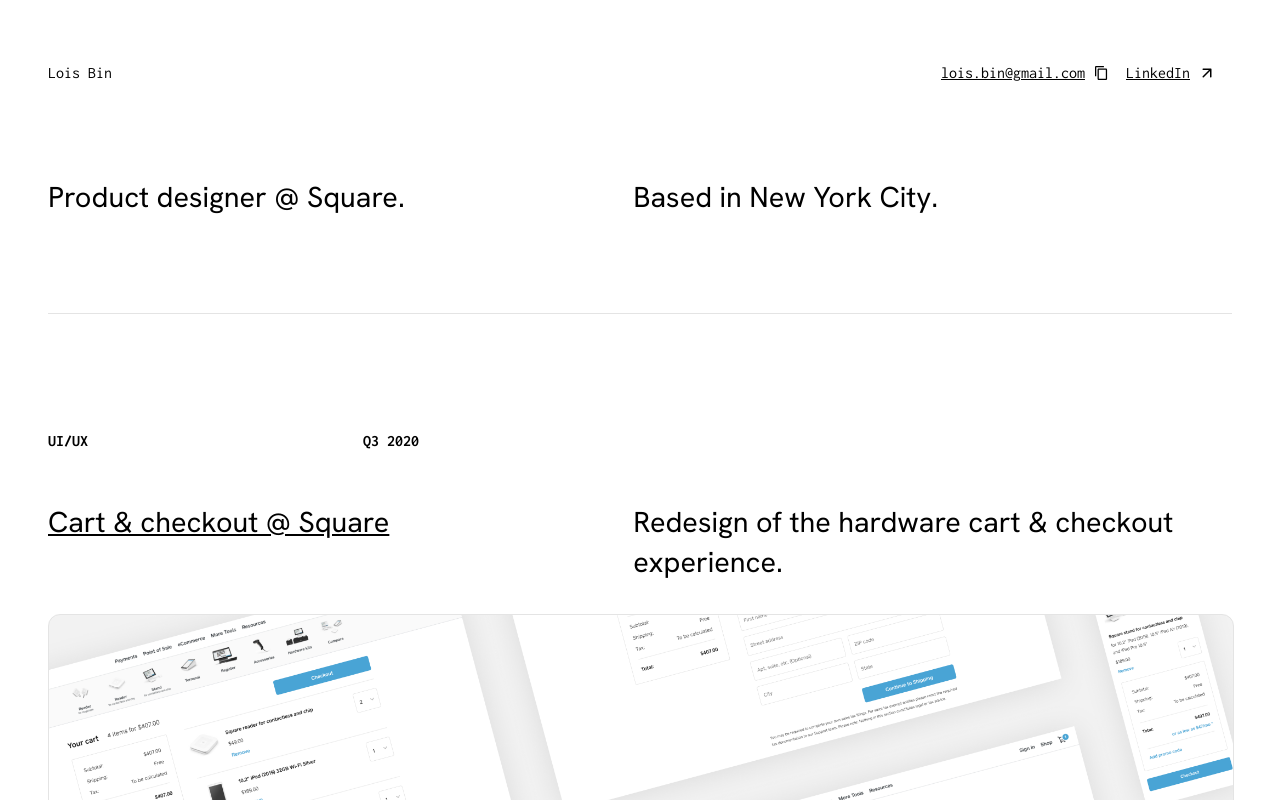
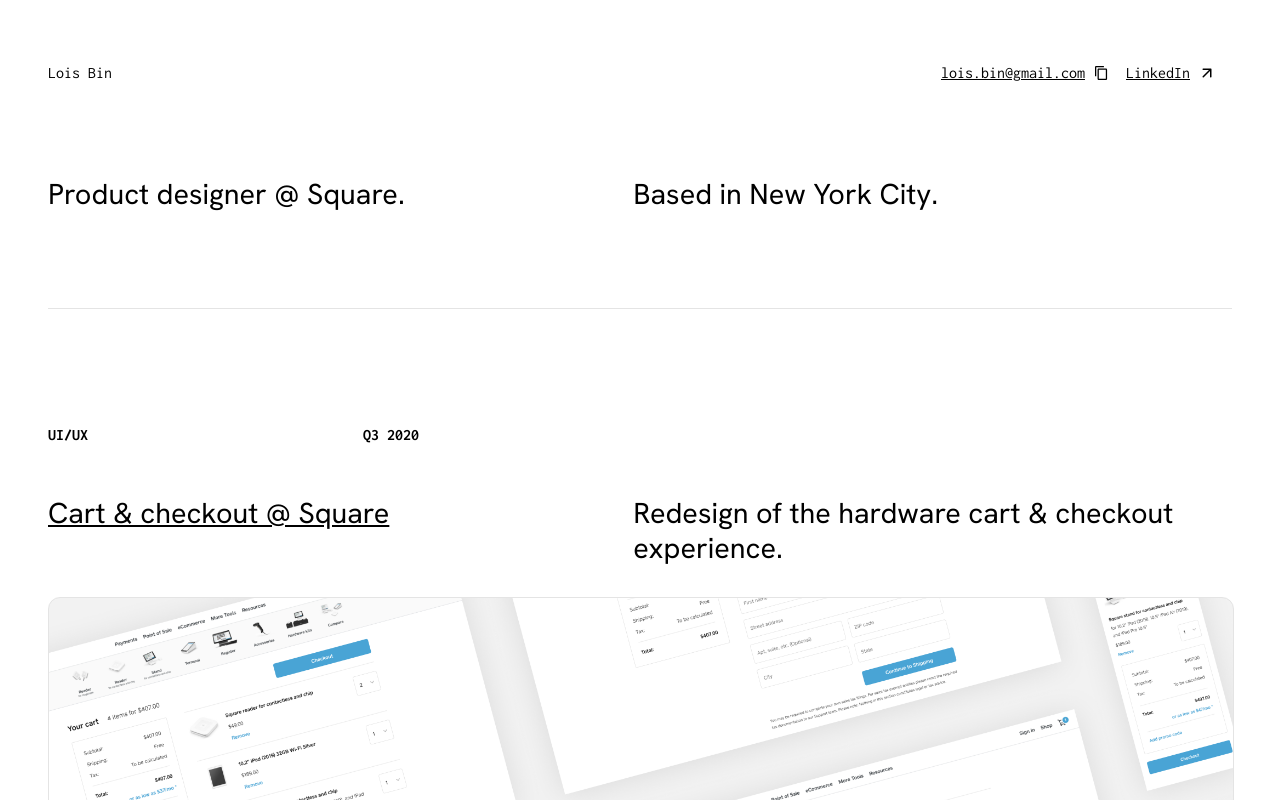
Before and after one commit to loisbin/loisbin.github.io, a React (Create React App) app: page /#/ in a window 1280 px wide. Built offline with nearby package versions, Linux system fonts and the light colour scheme; a web font is replaced by a local one.

Commit message:
updated favicon

```diff
--- a/src/Home.css
+++ b/src/Home.css
@@ -57,7 +57,7 @@
   font-family: "Hanken Grotesk", sans-serif;
   margin: 0;
   font-size: 1.8em;
-  line-height: 1.4em;
+  line-height: 1.2em;
   font-weight: normal;
 }
 
```
Also changed, not shown: 2 other files (tests, documents, lock files or other folders).
